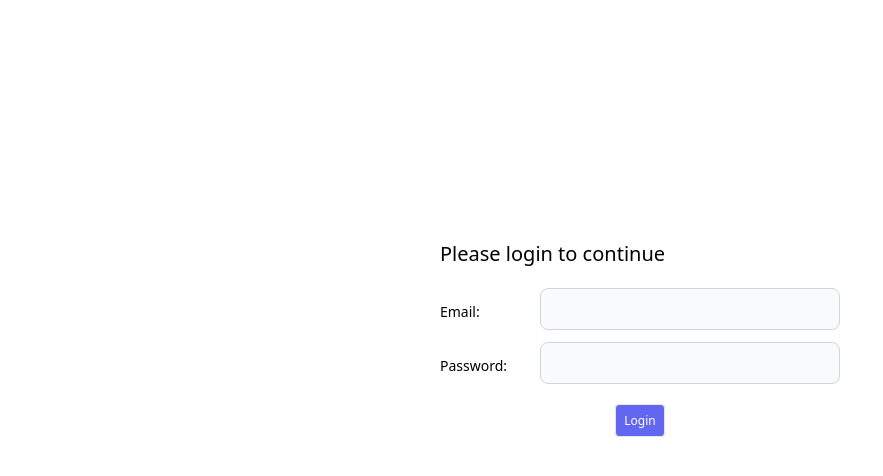
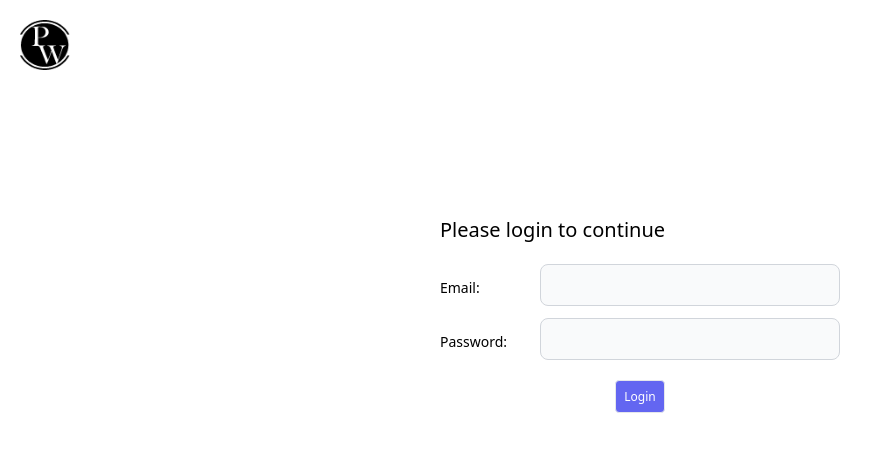
Before and after one commit to rgsk/students-dashboard, a Next.js app: page /login in a window 1280 px wide. Shown: the top 476 px of the page, without its empty margins (0-883 px from the left). Built offline with nearby package versions, Linux system fonts and the light colour scheme.

Commit message:
layout attached to pages

```diff
--- a/src/components/Global/AuthGuard.tsx
+++ b/src/components/Global/AuthGuard.tsx
@@ -17,6 +17,6 @@ const AuthGuard: React.FC<IAuthGuardProps> = ({ children }) => {
     }
   }, [router]);
 
-  return <div>{!checkingLoggedIn && children}</div>;
+  return <div>{checkingLoggedIn ? null : children}</div>;
 };
 export default AuthGuard;
--- /dev/null
+++ b/src/components/Global/Layout.tsx
@@ -0,0 +1,42 @@
+import authApi from 'api/authApi';
+import FilledButton from 'components/Shared/Button';
+import Image from 'next/image';
+import { useRouter } from 'next/router';
+import { useMemo } from 'react';
+interface ILayoutProps {
+  children: React.ReactNode;
+}
+const Layout: React.FC<ILayoutProps> = ({ children }) => {
+  const router = useRouter();
+  // since authApi uses window object, so on server side render it was causing problem
+  const isLoggedIn = typeof window !== 'undefined' && authApi.isLoggedIn();
+
+  return (
+    <div>
+      <header className="flex justify-between items-center py-5 px-5">
+        <div
+          className="bg-white cursor-pointer"
+          onClick={() => {
+            router.push('/');
+          }}
+        >
+          <Image src="/pw-logo.png" alt="pw-logo" width={50} height={50} />
+        </div>
+        <div>
+          {isLoggedIn && (
+            <FilledButton
+              onClick={() => {
+                authApi.logout();
+                router.push('/login');
+              }}
+            >
+              Logout
+            </FilledButton>
+          )}
+        </div>
+      </header>
+      <main>{children}</main>
+    </div>
+  );
+};
+export default Layout;
--- a/src/components/LoginPage/LoginPage.tsx
+++ b/src/components/LoginPage/LoginPage.tsx
@@ -28,7 +28,7 @@ const LoginPage: React.FC<ILoginPageProps> = ({}) => {
   );
   return (
     <div className="h-screen flex justify-center">
-      <form className="mt-[30vh]" onSubmit={handleSubmit}>
+      <form className="mt-[15vh]" onSubmit={handleSubmit}>
         <h3 className="text-xl mb-5">Please login to continue</h3>
         <div className="space-y-3">
           <FieldContainer>
--- a/src/pages/_app.tsx
+++ b/src/pages/_app.tsx
@@ -2,8 +2,12 @@ import 'styles/globals.css';
 
 import type { AppProps } from 'next/app';
 import Head from 'next/head';
-
-function MyApp({ Component, pageProps }: AppProps) {
+type ComponentWithPageLayout = AppProps & {
+  Component: AppProps['Component'] & {
+    PageLayout?: React.ComponentType<any>;
+  };
+};
+function MyApp({ Component, pageProps }: ComponentWithPageLayout) {
   return (
     <div>
       <Head>
@@ -11,7 +15,13 @@ function MyApp({ Component, pageProps }: AppProps) {
         <meta name="description" content="Welcome to Students Dashboard" />
         <link rel="icon" href="/favicon.ico" />
       </Head>
-      <Component {...pageProps} />
+      {Component.PageLayout ? (
+        <Component.PageLayout>
+          <Component {...pageProps} />
+        </Component.PageLayout>
+      ) : (
+        <Component {...pageProps} />
+      )}
     </div>
   );
 }
--- a/src/pages/attendances/index.tsx
+++ b/src/pages/attendances/index.tsx
@@ -1,4 +1,5 @@
 import AuthGuard from 'components/Global/AuthGuard';
+import Layout from 'components/Global/Layout';
 import { NextPage } from 'next';
 import dynamic from 'next/dynamic';
 
@@ -11,11 +12,14 @@ const AttendancesPage = dynamic(
     ssr: false,
   }
 );
-const NextAttendancesPage: NextPage = ({}) => {
+const NextAttendancesPage: NextPage & {
+  PageLayout: typeof Layout;
+} = ({}) => {
   return (
     <AuthGuard>
       <AttendancesPage />
     </AuthGuard>
   );
 };
+NextAttendancesPage.PageLayout = Layout;
 export default NextAttendancesPage;
--- a/src/pages/index.tsx
+++ b/src/pages/index.tsx
@@ -1,12 +1,14 @@
 import AuthGuard from 'components/Global/AuthGuard';
+import Layout from 'components/Global/Layout';
 import HomePage from 'components/HomePage/HomePage';
 import { NextPage } from 'next';
 
-const NextHomePage: NextPage = ({}) => {
+const NextHomePage: NextPage & { PageLayout: typeof Layout } = ({}) => {
   return (
     <AuthGuard>
       <HomePage />
     </AuthGuard>
   );
 };
+NextHomePage.PageLayout = Layout;
 export default NextHomePage;
--- a/src/pages/login.tsx
+++ b/src/pages/login.tsx
@@ -1,7 +1,9 @@
+import Layout from 'components/Global/Layout';
 import LoginPage from 'components/LoginPage/LoginPage';
 import { NextPage } from 'next';
 
-const NextLoginPage: NextPage = ({}) => {
+const NextLoginPage: NextPage & { PageLayout: typeof Layout } = ({}) => {
   return <LoginPage />;
 };
+NextLoginPage.PageLayout = Layout;
 export default NextLoginPage;
--- a/src/pages/students/[id].tsx
+++ b/src/pages/students/[id].tsx
@@ -3,12 +3,16 @@ import { useRouter } from 'next/router';
 import StudentAttendancePage from 'components/StudentsPage/Pages/StudentAttendancePage';
 import { NextPage } from 'next';
 import AuthGuard from 'components/Global/AuthGuard';
+import Layout from 'components/Global/Layout';
 
-const NextStudentAttendancePage: NextPage = ({}) => {
+const NextStudentAttendancePage: NextPage & {
+  PageLayout: typeof Layout;
+} = ({}) => {
   const router = useRouter();
   const { id } = router.query;
   return (
     <AuthGuard>{id ? <StudentAttendancePage id={+id} /> : null}</AuthGuard>
   );
 };
+NextStudentAttendancePage.PageLayout = Layout;
 export default NextStudentAttendancePage;
--- a/src/pages/students/index.tsx
+++ b/src/pages/students/index.tsx
@@ -1,12 +1,14 @@
 import AuthGuard from 'components/Global/AuthGuard';
+import Layout from 'components/Global/Layout';
 import StudentsPage from 'components/StudentsPage/StudentsPage';
 import { NextPage } from 'next';
 
-const NextStudentsPage: NextPage = ({}) => {
+const NextStudentsPage: NextPage & { PageLayout: typeof Layout } = ({}) => {
   return (
     <AuthGuard>
       <StudentsPage />
     </AuthGuard>
   );
 };
+NextStudentsPage.PageLayout = Layout;
 export default NextStudentsPage;
```
Also changed, not shown: public/pw-logo.png (added).
